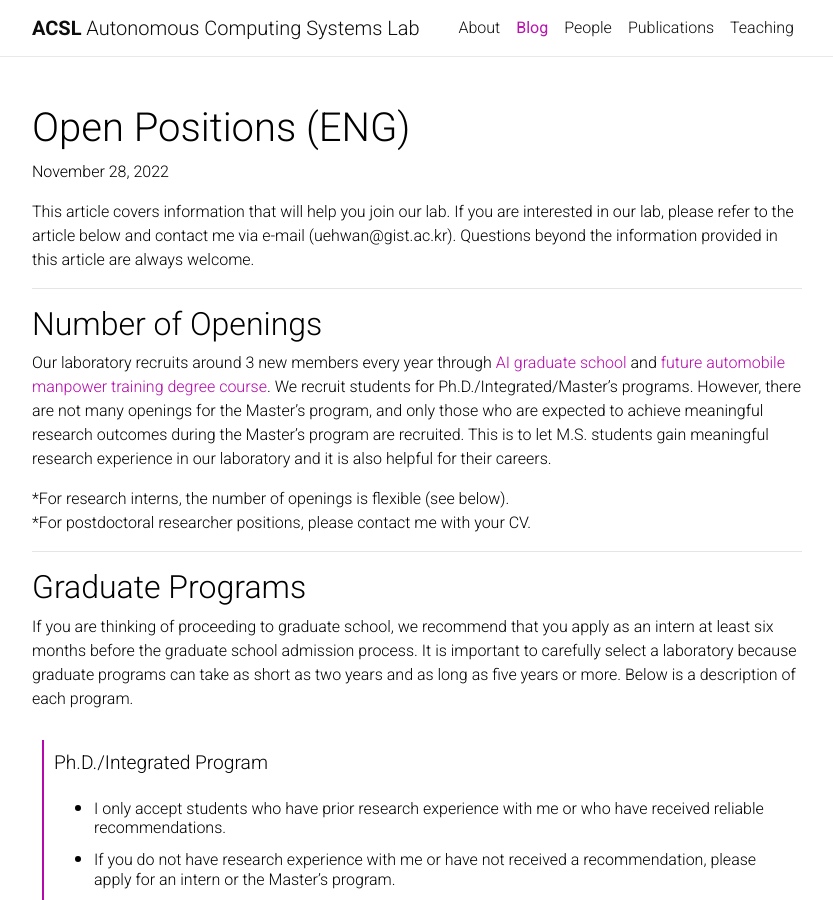
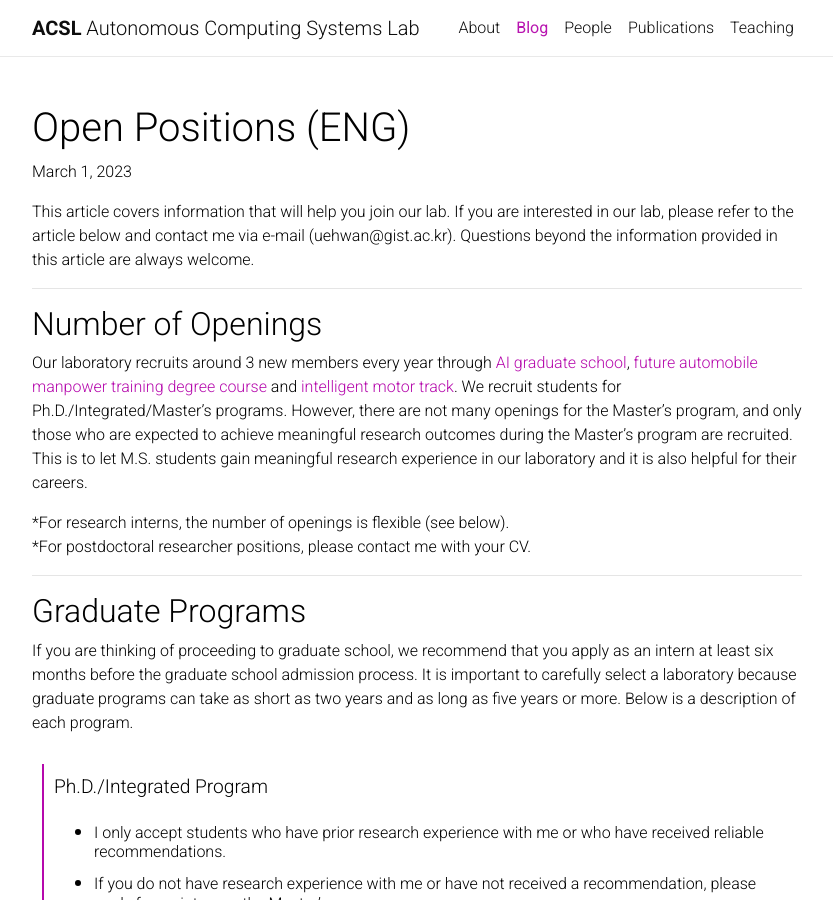
Before and after one commit to Uehwan/Uehwan.github.io, a Jekyll site: the page built from _posts/2023-03-01-open-positions-eng.md, in a window 1280 px wide and 900 px high. Shown: the whole window, without its empty margins (223-1056 px from the left). Built offline with Jekyll 4.4.1, drawn with Linux system fonts in a browser that asks for light colours; nearby versions of some CDN libraries; comment, search, counter and statistics services are not loaded; a style sheet for code colours, icons or effects is not loaded.

Commit message:
class member updates

```diff
--- a/_posts/2022-11-28-open-positions-eng.md
+++ b/_posts/2023-03-01-open-positions-eng.md
@@ -1,7 +1,7 @@
 ---
 layout: post
 title:  Open Positions (ENG)
-date:   2022-11-28
+date:   2023-03-01
 description: Information for Joining ACSL
 ---
 
@@ -10,7 +10,7 @@ This article covers information that will help you join our lab. If you are inte
 ---
 
 ## Number of Openings
-Our laboratory recruits around 3 new members every year through [AI graduate school](https://ai.gist.ac.kr/ai/) and [future automobile manpower training degree course](http://yonseiscd.web4in1.com/). We recruit students for Ph.D./Integrated/Master's programs. However, there are not many openings for the Master's program, and only those who are expected to achieve meaningful research outcomes during the Master's program are recruited. This is to let M.S. students gain meaningful research experience in our laboratory and it is also helpful for their careers.
+Our laboratory recruits around 3 new members every year through [AI graduate school](https://ai.gist.ac.kr/ai/), [future automobile manpower training degree course](http://yonseiscd.web4in1.com/) and [intelligent motor track](https://news.samsung.com/kr/%EC%82%BC%EC%84%B1%EC%A0%84%EC%9E%90-gist%EC%99%80-%EC%B1%84%EC%9A%A9%EC%97%B0%EA%B3%84-%EA%B3%BC%EC%A0%95-%ED%98%91%EB%A0%A5-%EC%A7%80%EB%8A%A5%ED%98%95-%EB%AA%A8%ED%84%B0-%EA%B0%9C). We recruit students for Ph.D./Integrated/Master's programs. However, there are not many openings for the Master's program, and only those who are expected to achieve meaningful research outcomes during the Master's program are recruited. This is to let M.S. students gain meaningful research experience in our laboratory and it is also helpful for their careers.
 
 *For research interns, the number of openings is flexible (see below).<br/>
 *For postdoctoral researcher positions, please contact me with your CV.<br/>
```
Also changed, not shown: _pages/about.md (+1 -1 lines), _posts/2023-03-01-open-positions-kor.md (renamed from _posts/2022-06-27-open-positions-kor.md, +2 -2 lines), _teaching/aiexplab22fall.md (+4 -4 lines), _teaching/datastruct23sp.md (+6 -4 lines), assets/img/student_22_01_04_ShinDM.png (deleted), assets/img/student_22_04_01_KoKB.jpeg (deleted), assets/img/student_22_04_02_YangJY.jpeg (deleted), assets/img/student_23_01_04_KownJB.jpeg (deleted).
